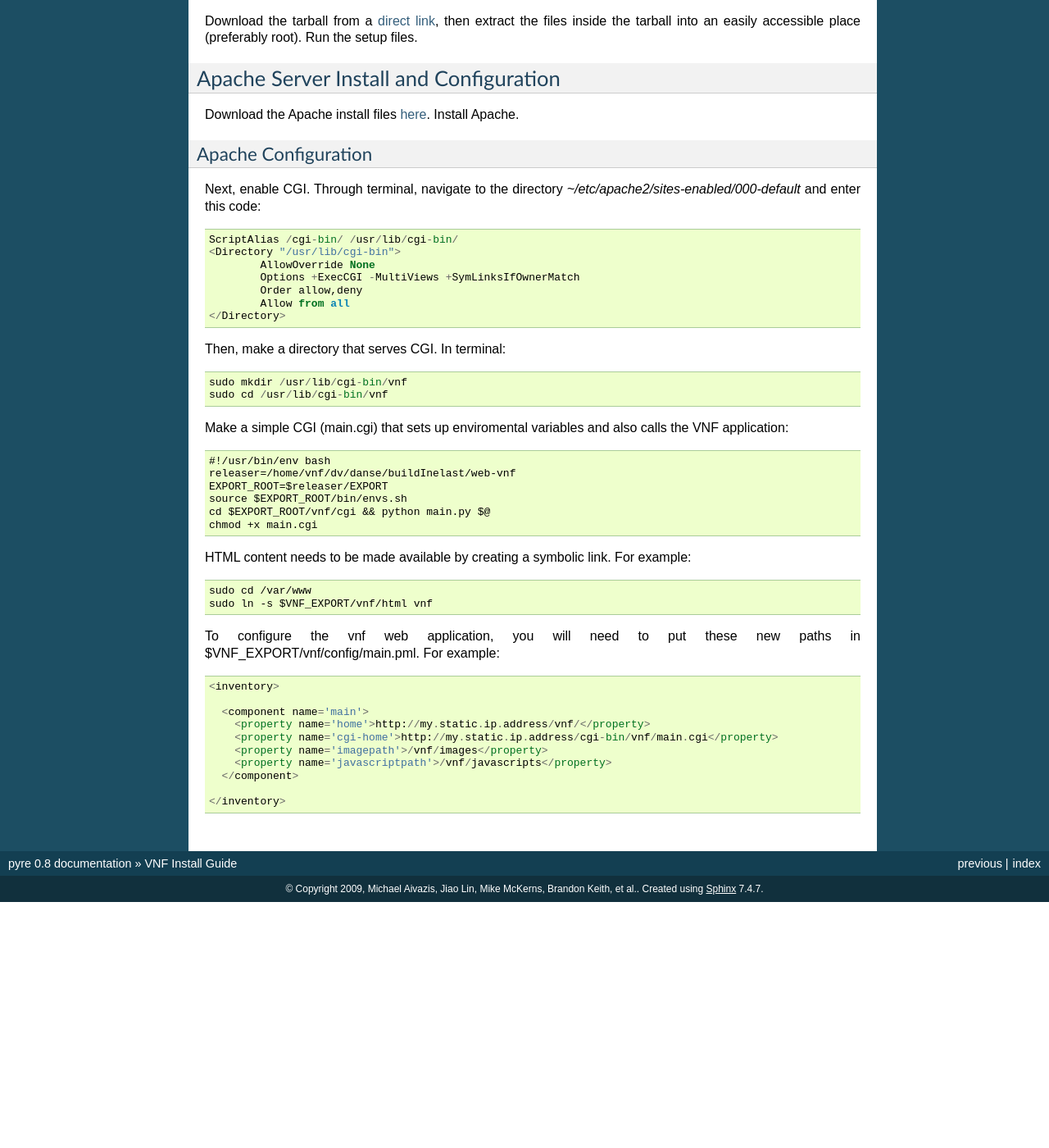
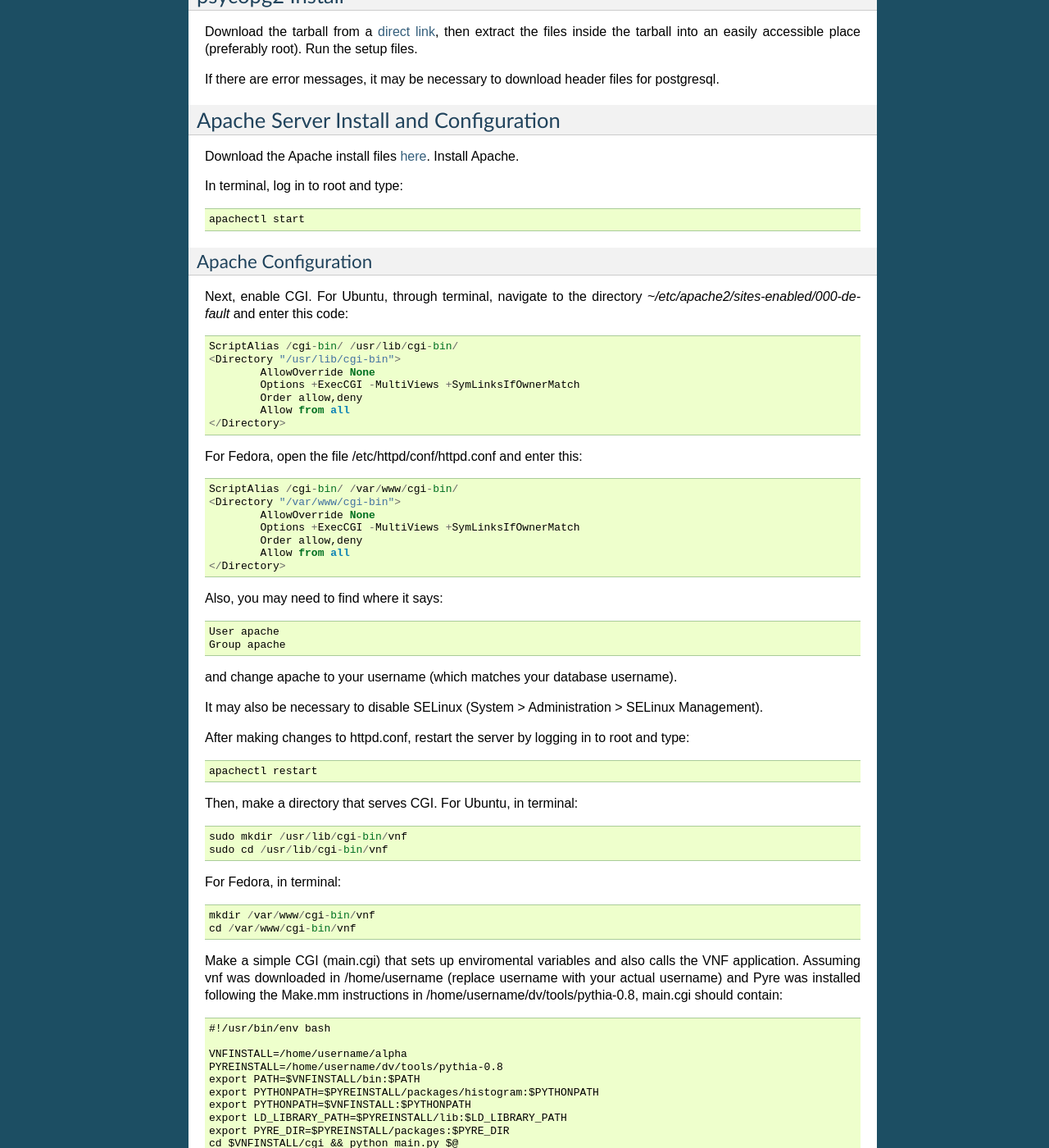
Before and after one commit to danse-inelastic/pyre, a Sphinx documentation site: the page built from docs/VNFinstallguide.rst, in a window 1280 px wide and 1400 px high, scrolled down 3037 px. Shown: the whole window at 82% size. Built offline with Sphinx 7.4.7, drawn with Linux system fonts in a browser that asks for light colours; formulas are drawn with MathJax 3; before the commit the page ends 4137 px from its top, so only the background shows below that; some of the changed text lies outside the part shown.

Commit message:
Edited VNF install guide to include more details, especially pertaining to installing on Fedora

```diff
--- a/docs/VNFinstallguide.rst
+++ b/docs/VNFinstallguide.rst
@@ -1,30 +1,44 @@
 VNF Install Guide
 =================
 
-This walkthrough assumes a fresh Ubuntu install.  However, any part of the guide can be theoretically apply to any unix-based system.  This guide assumes no background whatsoever in unix-based systems.
+This walkthrough assumes a fresh Ubuntu or Fedora install.  However, any part of the guide can be theoretically apply to any unix-based system.  This guide assumes no background whatsoever in unix-based systems.
 
 CACR
 -----
 
 To aquire a CACR account first generate a `SSH key <http://www.cacr.caltech.edu/main/?page_id=85>`_.  Then head over to the `CACR Registration Site <http://www.cacr.caltech.edu/main/?page_id=477>`_
 
-Configuring Ubuntu
--------------------
+Configuring Your Environment
+----------------------------
 
 There are several packages that need to be installed prior to actually installing VNF.
 
-SVN
-~~~~
+Install Dependencies
+~~~~~~~~~~~~~~~~~~~~
 
-To install SVN onto your system, open terminal and type in this code::
+For Ubuntu, open a terminal and type 'sudo apt-get install' and each of the packages names in the following list. For Fedora, log in to root, and the equivalent is 'yum install'.
 
-	sudo apt-get install subversion
+- subversion
+- postgresql-8.3
+- pgadmin3 (Optional)
+- wxPython
+- numpy
+- matplotlib
+- hdf5
 
+Test wxPython, numpy, and matplotlib by making sure there are no errors when you type, in terminal::
+
+	python
+	>>> import wx
+	>>> import numpy
+	>>> import matplotlib
 
 Downgrading to Python 2.5
 ~~~~~~~~~~~~~~~~~~~~~~~~~
 
-To install Python 2.5 onto your system, open terminal and type in this code::
+Note: Pyre and vnf have been known to work with Python2.6 on Fedora 11, so try continuing with installation without downgrading from Python2.6 first.
+
+For Ubuntu, to install Python 2.5 onto your system, open terminal and type in this code::
 
 	sudo apt-get install python2.5
 
@@ -32,24 +46,30 @@
 
 Open terminal and type this code in::
 
-	sudo mv /usr/bin/python /usr/bin/python25
+	sudo mv /usr/bin/python /usr/bin/python2.5
 	sudo ln -s /usr/bin/python2.6 /usr/bin/python
 
 
 Make.mm
 ~~~~~~~~
 
-Detailed install explanations are located :ref:`here <make-mm>`.
+Follow the instructions :ref:`here <make-mm>`.
 
-As a shortcut, download this :download:`bash <bash_tools.linux>` file and then move it to root.  Make sure it is named bash_tools.linux.
+As mentioned in the detailed instructions for Make.mm, a shortcut is to download this :download:`bash <bash_tools.linux>` file and then move it to root.  Make sure it is named bash_tools.linux.
 
 In terminal, navigate to your root directory and execute this code::
 
 	. .bash_tools.linux
 
+On Fedora, this is::
+
+	source bash_tools.linux
+	./bash_tools.linux
+
 Checking Python and Make.mm Install
 ~~~~~~~~~~~~~~~~~~~~~~~~~~~~~~~~~~~~
 
+If you downgraded to Python2.5, try the following:
 In terminal, execute this code::
 
 	env
@@ -72,54 +92,44 @@
 
 	mm
 
-Opal Install
-------------
+Check to make sure Pyre and Make.mm is properly installed by following the directions on testing them (e.g. typing app.py in terminal should produce the message "creating application 'Simple' in 'simple.py'").
 
-In terminal, navigate to root and type this code in::
+Downloading VNF
+---------------
 
-	cd patches-from-jiao/
+In terminal, go to where you would like to install VNF and type::
 
-	cd packages/
-
-	cd opal/
-
+	svn co svn://danse.us/VNET/vnf/releases/alpha
+	cd alpha
 	mm
 
-Configuring main.cgi
----------------------
-
-In the folder where you installed Pyre in, navigate to a a document /pythia-0.8/vnf/cgi/main.cgi.  Using a text editor, change the second line of text from::
-
-	VNFINSTALL=/home/jbk/dv
-
-to::
-
-	VNFINSTALL=/home/(your home directory)/(wherever Pyre is installed to)
-
-PostgreSQL Install
-------------------
-
-To install postgreSQL open terminal and type::
-
-	sudo apt-get install postgresql-8.3
-
-pgAdmin3 Install
-----------------
-
-To install pgAdmin3, open terminal and type::
-
-	sudo apt-get install pgadmin3
+Throughout these instructions, it will be assumed that everything is installed in /home/username, for example's sake.
 
 Configuring the Database
 ------------------------
 
-Open terminal and type::
+For Ubuntu, open a terminal and type::
 
 	sudo su postgres -c psql template1
 
 	createdb vnf
 
-If you installed PostgreSQL on the machine where you installed VNF, you can skip this step. If not, modify $VNF_EXPORT/vnf/config/clerk.pml. The default clerk.pml is::
+In Fedora, logged in as root, type in a terminal::
+
+        service postgresql start
+	su -- postgres
+	psql template1
+	CREATE USER username WITH PASSWORD 'password';
+	\q
+	su -- username
+	createdb vnf
+
+Where username is one that matches the apache httpd.conf file (in Apache Configuration, below).
+
+Remote DB Servers
+-----------------
+
+If you installed PostgreSQL on the machine where you installed VNF, you can skip this step. If not, modify $VNF_EXPORT/config/clerk.pml (where $VNF_EXPORT is where VNF is installed. For example, /home/username/alpha). The default clerk.pml is::
 
 	<inventory>
 
@@ -138,31 +148,26 @@
 
 	vnf:1234567@db.server:5432:vnf
 
-With the db properly functioning, we can initialize three vnf services (a journal daemon, a unique identifier generator daemon, and an authentication daemon) by executing the shell script::
-
-	 cd $VNF_EXPORT/vnf/bin
-	 ./startservices.sh
-
-You will probably also want to initialize the vnf database with some tables by executing the python script within $VNF_EXPORT/vnf/bin::
-
- 	./initdb.py
-
-If this fails, it usually means your database connection was not configured correctly. Go reconfigure first.
-
 psycopg2 Install
 -----------------
 
 Download the tarball from a `direct link <http://www.initd.org/pub/software/psycopg/psycopg2-2.0.11.tar.gz>`_, then extract the files inside the tarball into an easily accessible place (preferably root).  Run the setup files.
+
+If there are error messages, it may be necessary to download header files for postgresql.
 
 Apache Server Install and Configuration
 -----------------------------------------
 
 Download the Apache install files `here <http://www.gtlib.gatech.edu/pub/apache/httpd/httpd-2.2.11.tar.gz>`_.  Install Apache.
 
+In terminal, log in to root and type::
+
+	apachectl start
+
 Apache Configuration
 ~~~~~~~~~~~~~~~~~~~~~
 
-Next, enable CGI.  Through terminal, navigate to the directory `~/etc/apache2/sites-enabled/000-default` and enter this code::
+Next, enable CGI.  For Ubuntu, through terminal, navigate to the directory `~/etc/apache2/sites-enabled/000-default` and enter this code::
 
 	ScriptAlias /cgi-bin/ /usr/lib/cgi-bin/
 	<Directory "/usr/lib/cgi-bin">
@@ -172,34 +177,124 @@
 		Allow from all
 	</Directory>
 
-Then, make a directory that serves CGI.  In terminal::
+For Fedora, open the file /etc/httpd/conf/httpd.conf and enter this::
+
+	ScriptAlias /cgi-bin/ /var/www/cgi-bin/
+	<Directory "/var/www/cgi-bin">
+		AllowOverride None
+		Options +ExecCGI -MultiViews +SymLinksIfOwnerMatch
+		Order allow,deny
+		Allow from all
+	</Directory>
+
+Also, you may need to find where it says::
+
+	User apache
+	Group apache
+
+and change apache to your username (which matches your database username).
+
+It may also be necessary to disable SELinux (System > Administration > SELinux Management).
+
+After making changes to httpd.conf, restart the server by logging in to root and type::
+
+	apachectl restart
+
+Then, make a directory that serves CGI.  For Ubuntu, in terminal::
 
 	sudo mkdir /usr/lib/cgi-bin/vnf
 	sudo cd /usr/lib/cgi-bin/vnf
 
-Make a simple CGI (main.cgi) that sets up enviromental variables and also calls the VNF application::
+For Fedora, in terminal::
+
+	mkdir /var/www/cgi-bin/vnf
+        cd /var/www/cgi-bin/vnf
+
+Make a simple CGI (main.cgi) that sets up enviromental variables and also calls the VNF application. Assuming vnf was downloaded in /home/username (replace username with your actual username) and Pyre was installed following the Make.mm instructions in /home/username/dv/tools/pythia-0.8, main.cgi should contain::
 
 	#!/usr/bin/env bash
-	releaser=/home/vnf/dv/danse/buildInelast/web-vnf
-	EXPORT_ROOT=$releaser/EXPORT
-	source $EXPORT_ROOT/bin/envs.sh
-	cd $EXPORT_ROOT/vnf/cgi && python main.py $@
-	chmod +x main.cgi
+
+        VNFINSTALL=/home/username/alpha
+        PYREINSTALL=/home/username/dv/tools/pythia-0.8
+	export PATH=$VNFINSTALL/bin:$PATH
+	export PYTHONPATH=$PYREINSTALL/packages/histogram:$PYTHONPATH
+	export PYTHONPATH=$VNFINSTALL:$PYTHONPATH
+	export LD_LIBRARY_PATH=$PYREINSTALL/lib:$LD_LIBRARY_PATH
+	export PYRE_DIR=$PYREINSTALL/packages:$PYRE_DIR
+	cd $VNFINSTALL/cgi && python main.py $@
+
+Adjust the above code as needed and make sure main.cgi is executable::
+
+        chmod +x main.cgi
 
 HTML content needs to be made available by creating a symbolic link. For example::
 
 	sudo cd /var/www
- 	sudo ln -s $VNF_EXPORT/vnf/html vnf
+ 	sudo ln -s /home/username/dv/tools/pythia-0.8/vnf/html vnf
 
-To configure the vnf web application, you will need to put these new paths in $VNF_EXPORT/vnf/config/main.pml. For example::
+To configure the vnf web application, you will need to put these new paths in /home/username/alpha/config/main.pml. For example::
 
 	<inventory>
 
 	  <component name='main'>
-	    <property name='home'>http://my.static.ip.address/vnf/</property>
-	    <property name='cgi-home'>http://my.static.ip.address/cgi-bin/vnf/main.cgi</property>
+	    <property name='home'>http://localhost/vnf/</property>
+	    <property name='cgi-home'>http://localhost/cgi-bin/vnf/main.cgi</property>
 	    <property name='imagepath'>/vnf/images</property>
 	    <property name='javascriptpath'>/vnf/javascripts</property>
 	  </component>
 
 	</inventory>
+
+Start Daemons
+-------------
+
+With the db properly functioning, we can initialize three vnf services (a journal daemon, a unique identifier generator daemon, and an authentication daemon) by executing the shell script::
+
+	 cd $VNF_EXPORT/bin
+	 ./startservices.sh
+
+or::
+
+        cd $VNF_EXPORT/bin
+        ./journald.py
+        ./idd.py
+        ./ipad.py
+
+where $VNF_EXPORT is the directory where vnf is installed (example: /home/username/alpha).
+
+You will also want to initialize the vnf database with some tables by executing the python script within $VNF_EXPORT/bin::
+
+ 	./initdb.py
+
+If this fails, it usually means your database connection was not configured correctly. Go reconfigure first.
+
+Test Your VNF Installation
+--------------------------
+
+Open your browser and go to http://localhost/cgi-bin/vnf/main.cgi.
+
+Troubleshooting
+---------------
+
+Try http://localhost/cgi-bin/vnf/main.cgi?actor=login for the test url.
+
+Error log locations:
+
+- For apache: /var/log/httpd
+- For vnf: $VNF_EXPORT/log
+
+You could also try running VNF out of </home/username>/dv/tools/pythia-0.8/vnf instead of </home/username>/alpha. In this case, main.cgi should read::
+
+	#!/usr/bin/env bash
+
+        VNFINSTALL=/home/username/dv
+        EXPORT_ROOT=$VNFINSTALL/tools/pythia-0.8
+        export PATH=$EXPORT_ROOT/bin:$PATH
+        export PYTHONPATH=$EXPORT_ROOT/packages/histogram:$PYTHONPATH
+        export PYTHONPATH=$EXPORT_ROOT/modules:$PYTHONPATH
+        export PYTHONPATH=$EXPORT_ROOT/packages:$PYTHONPATH
+        export LD_LIBRARY_PATH=$EXPORT_ROOT/lib:$LD_LIBRARY_PATH
+        export PYRE_DIR=$EXPORT_ROOT/packages:$PYRE_DIR
+        cd $EXPORT_ROOT/vnf/cgi && python main.py $@
+
+and $VNF_EXPORT in the instructions above would refer to /home/username/dv/tools/pythia-0.8/vnf, for example.
```
